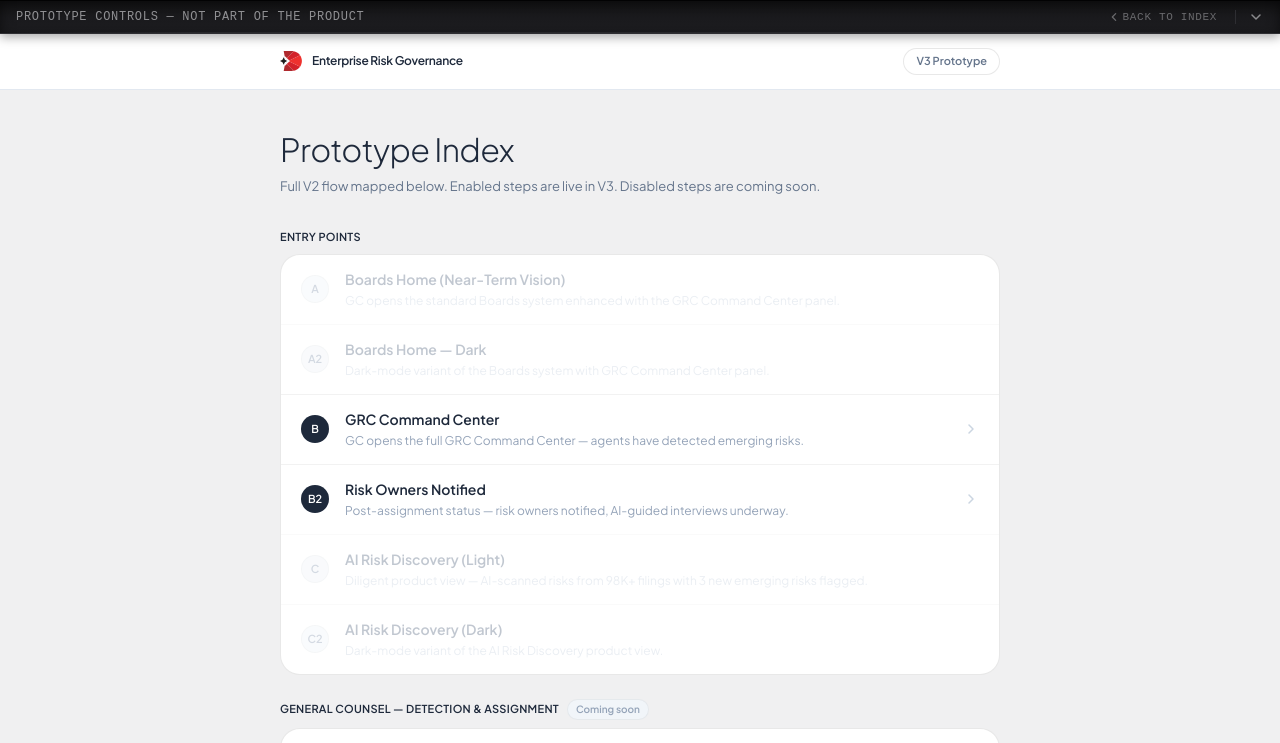
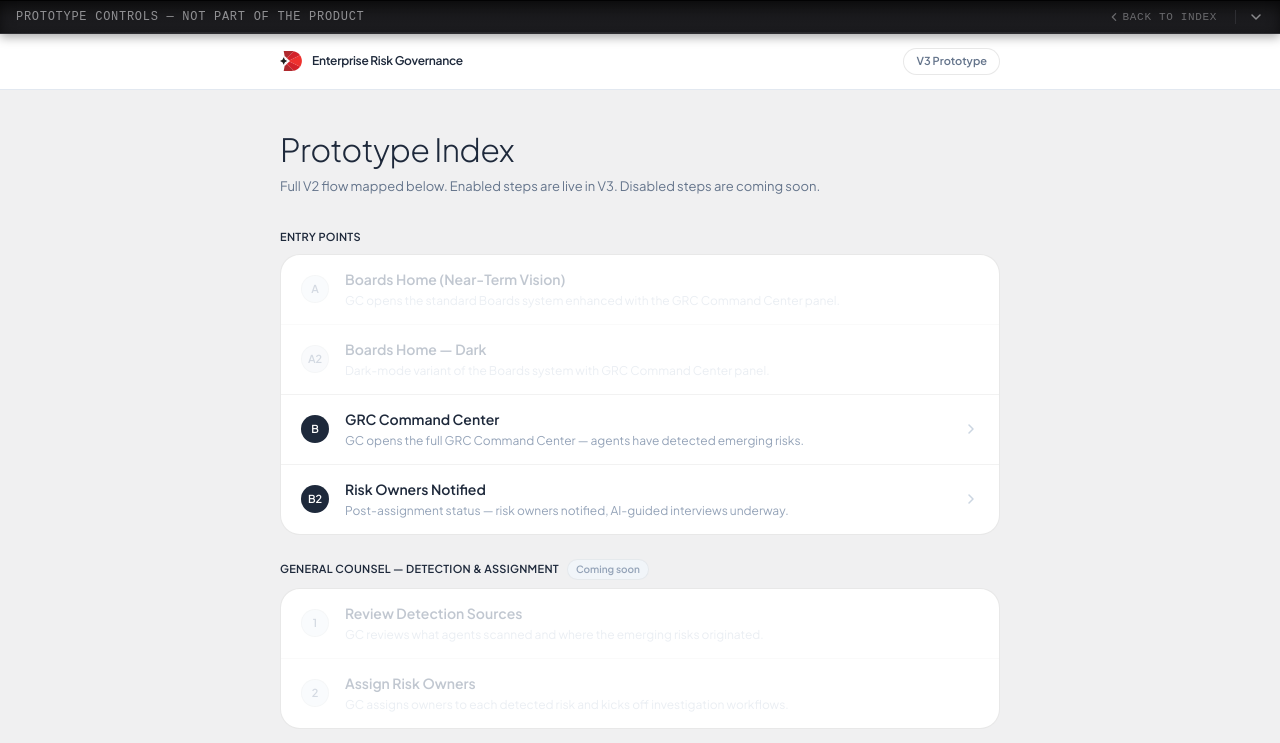
Before and after one commit to vibesharing-prototypes/daniel-erg-v3, a Next.js app: page / in a window 1280 px wide. Shown: the top 743 px of the page. Built offline with nearby package versions, Linux system fonts and the light colour scheme.

Commit message:
Remove C and C2 (AI Risk Discovery) from Entry Points

```diff
--- a/app/page.tsx
+++ b/app/page.tsx
@@ -52,20 +52,6 @@ const sections: Section[] = [
         description: "Post-assignment status — risk owners notified, AI-guided interviews underway.",
         href: "/gc-commandcenter/status",
         enabled: true,
-      },
-      {
-        id: "C",
-        title: "AI Risk Discovery (Light)",
-        description: "Diligent product view — AI-scanned risks from 98K+ filings with 3 new emerging risks flagged.",
-        href: "/superhero/risk-discovery",
-        enabled: false,
-      },
-      {
-        id: "C2",
-        title: "AI Risk Discovery (Dark)",
-        description: "Dark-mode variant of the AI Risk Discovery product view.",
-        href: "/superhero/risk-discovery-dark",
-        enabled: false,
       },
     ],
   },
```
